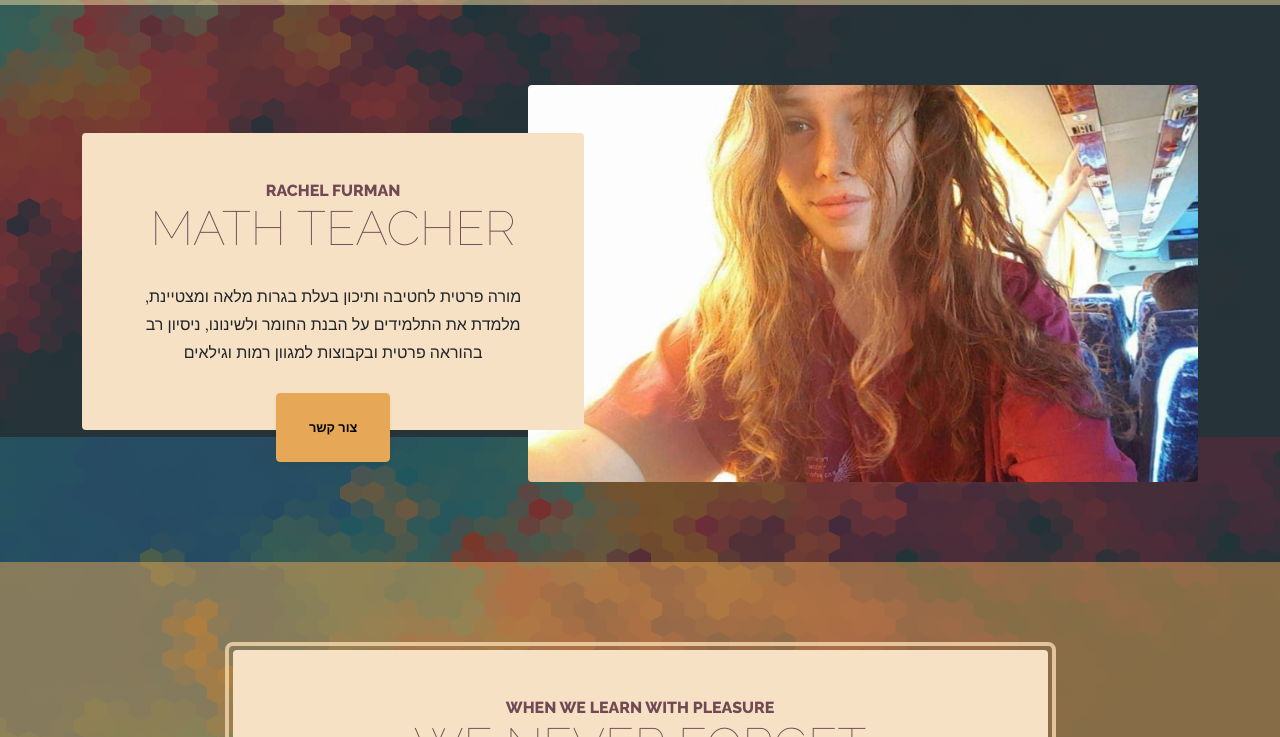
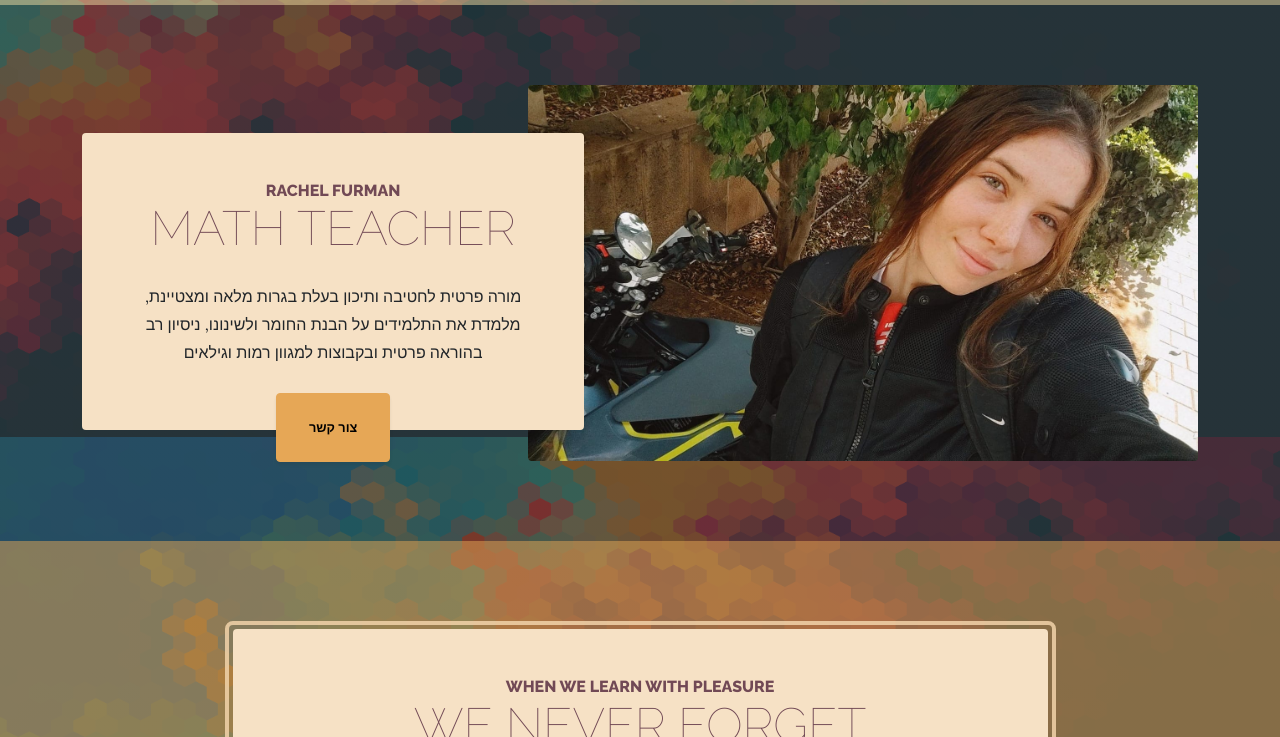
Before and after one commit to Rachelbaa/Math-Teacher, a plain HTML site: page index.html in a window 1280 px wide. Shown: the part 363-1100 px from the top of the page. Drawn offline with nearby package versions, Linux system fonts and the light colour scheme.

Commit message:
pic changed

```diff
--- a/index.html
+++ b/index.html
@@ -46,7 +46,7 @@
         <section class="page-section clearfix">
             <div class="container">
                 <div class="intro">
-                    <img class="intro-img img-fluid mb-3 mb-lg-0 rounded" src="assets/img/me2.jpg" alt="..." />
+                    <img class="intro-img img-fluid mb-3 mb-lg-0 rounded" src="assets/img/me4.jpg" alt="..." />
                     <div class="intro-text left-0 text-center bg-faded p-5 rounded">
                         <h2 class="section-heading mb-4">
                             <span class="section-heading-upper">Rachel Furman</span>
```
Also changed, not shown: assets/img/me3.jpg (added), assets/img/me4.jpg (added).
